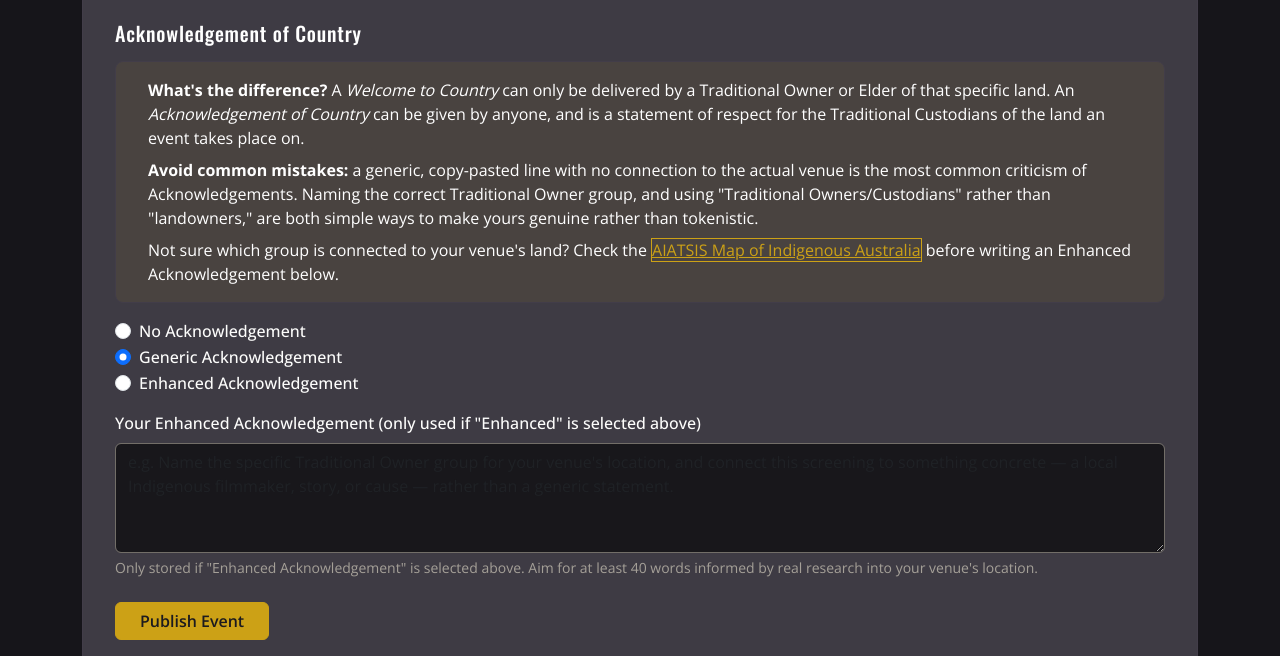
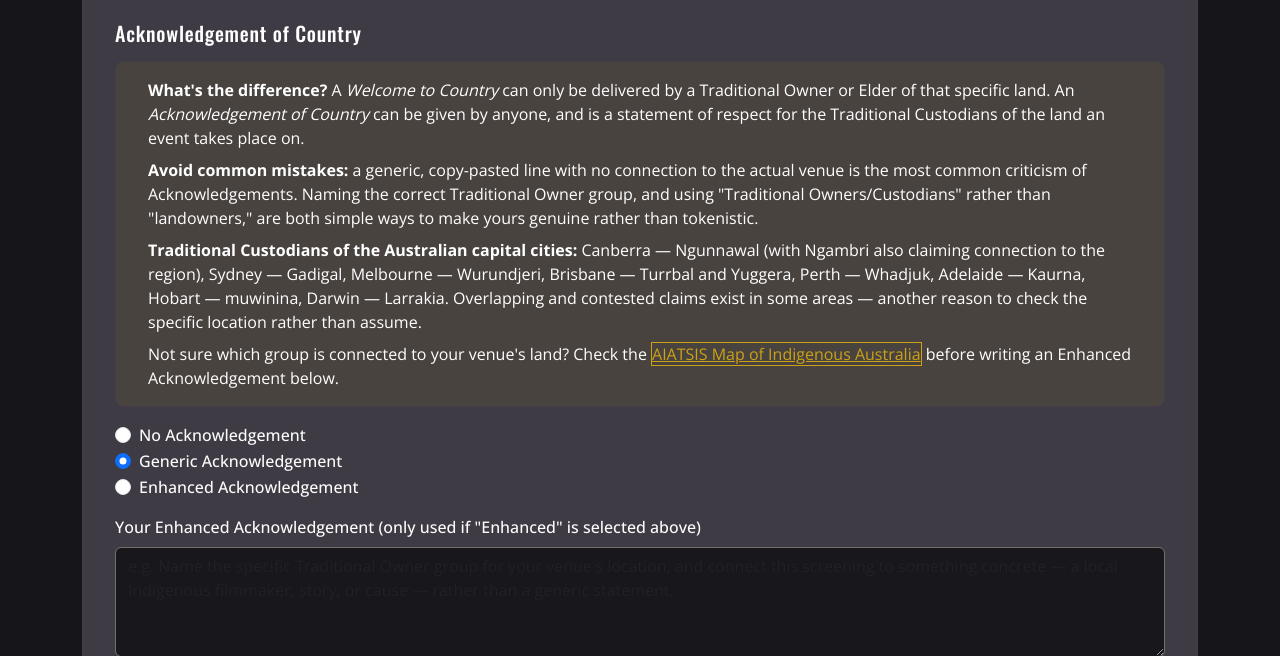
Before and after one commit to n11321814/IAB207-Group36, a Flask app: page /event/create in a window 1280 px wide. Shown: the part 1097-1753 px from the top of the page. Run offline with Flask 3, Linux system fonts and the light colour scheme; the visitor is signed in with stand-in values (Sample User, id 1); data comes from the database, SQL or seed files in the repository; data that the repository does not hold is empty; some libraries are stand-ins or nearby versions.

Commit message:
Add traditional custodians of capital cities to aoc info panel

```diff
--- a/website/templates/create_event.html
+++ b/website/templates/create_event.html
@@ -84,6 +84,7 @@
       <div class="qs-form-panel mb-3 py-3 bg-opacity-25" style="background-color: rgba(204,161,22,0.08);">
         <p class="mb-2"><strong>What's the difference?</strong> A <em>Welcome to Country</em> can only be delivered by a Traditional Owner or Elder of that specific land. An <em>Acknowledgement of Country</em> can be given by anyone, and is a statement of respect for the Traditional Custodians of the land an event takes place on.</p>
         <p class="mb-2"><strong>Avoid common mistakes:</strong> a generic, copy-pasted line with no connection to the actual venue is the most common criticism of Acknowledgements. Naming the correct Traditional Owner group, and using "Traditional Owners/Custodians" rather than "landowners," are both simple ways to make yours genuine rather than tokenistic.</p>
+                <p class="mb-2"><strong>Traditional Custodians of the Australian capital cities:</strong> Canberra — Ngunnawal (with Ngambri also claiming connection to the region), Sydney — Gadigal, Melbourne — Wurundjeri, Brisbane — Turrbal and Yuggera, Perth — Whadjuk, Adelaide — Kaurna, Hobart — muwinina, Darwin — Larrakia. Overlapping and contested claims exist in some areas — another reason to check the specific location rather than assume.</p>
         <p class="mb-0">Not sure which group is connected to your venue's land? Check the <a href="https://aiatsis.gov.au/explore/map-indigenous-australia" target="_blank" class="qs-btn-outline-gold" style="text-decoration:underline;">AIATSIS Map of Indigenous Australia</a> before writing an Enhanced Acknowledgement below.</p>
       </div>
 
```
